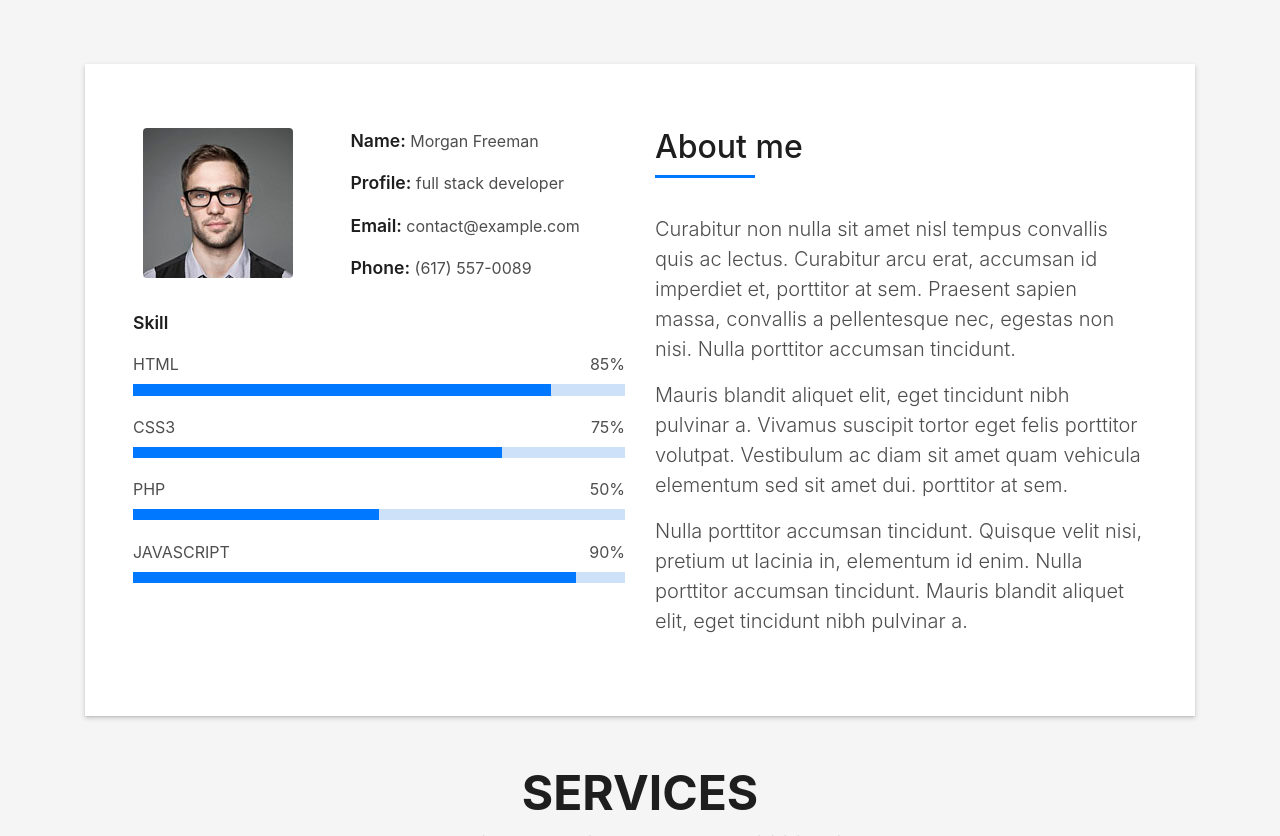
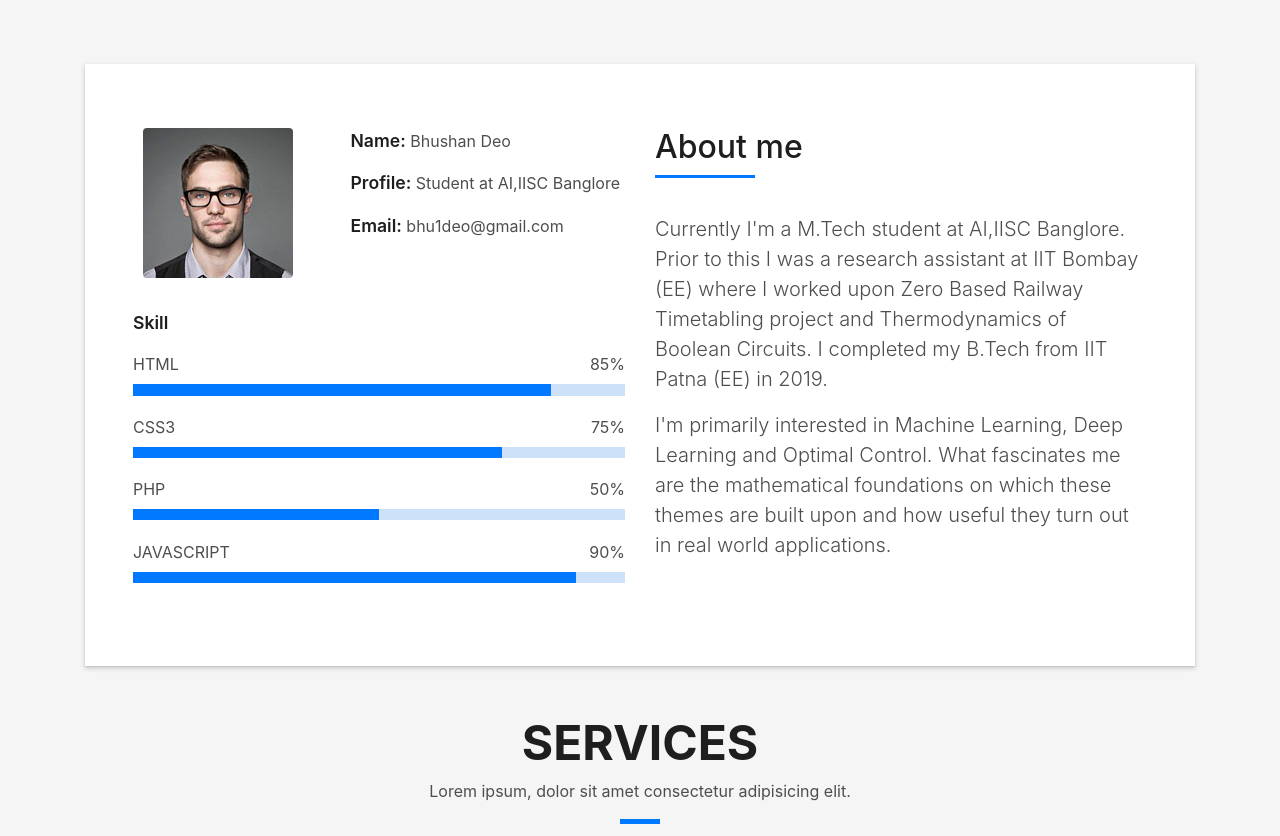
Before and after one commit to bhu1deo/bhu1deo, a plain HTML site: page index.html in a window 1280 px wide. Shown: the part 800-1636 px from the top of the page. Drawn offline with Linux system fonts and the light colour scheme; files whose address does not match are found by name.

Commit message:
First Change in index

```diff
--- a/index.html
+++ b/index.html
@@ -77,8 +77,8 @@
       <div class="table-cell">
         <div class="container">
           <!--<p class="display-6 color-d">Hello, world!</p>-->
-          <h1 class="intro-title mb-4">I am Morgan Freeman</h1>
-          <p class="intro-subtitle"><span class="text-slider-items">CEO DevFolio,Web Developer,Web Designer,Frontend Developer,Graphic Designer</span><strong class="text-slider"></strong></p>
+          <h1 class="intro-title mb-4">Hello, I am Bhushan Deo</h1>
+          <p class="intro-subtitle"><span class="text-slider-items">Human Being,AI Student and Researcher,Electrical Engineer</span><strong class="text-slider"></strong></p>
           <!-- <p class="pt-3"><a class="btn btn-primary btn js-scroll px-4" href="#about" role="button">Learn More</a></p> -->
         </div>
       </div>
@@ -101,10 +101,10 @@
                   </div>
                   <div class="col-sm-6 col-md-7">
                     <div class="about-info">
-                      <p><span class="title-s">Name: </span> <span>Morgan Freeman</span></p>
-                      <p><span class="title-s">Profile: </span> <span>full stack developer</span></p>
-                      <p><span class="title-s">Email: </span> <span>contact@example.com</span></p>
-                      <p><span class="title-s">Phone: </span> <span>(617) 557-0089</span></p>
+                      <p><span class="title-s">Name: </span> <span>Bhushan Deo</span></p>
+                      <p><span class="title-s">Profile: </span> <span>Student at AI,IISC Banglore</span></p>
+                      <p><span class="title-s">Email: </span> <span>bhu1deo@gmail.com</span></p>
+                      <!--<p><span class="title-s">Phone: </span> <span>(617) 557-0089</span></p>-->
                     </div>
                   </div>
                 </div>
@@ -140,21 +140,15 @@
                     </h5>
                   </div>
                   <p class="lead">
-                    Curabitur non nulla sit amet nisl tempus convallis quis ac lectus. Curabitur arcu erat, accumsan id
-                    imperdiet et, porttitor
-                    at sem. Praesent sapien massa, convallis a pellentesque nec, egestas non nisi. Nulla
-                    porttitor accumsan tincidunt.
+                    Currently I'm a M.Tech student at AI,IISC Banglore. Prior to this I was a research assistant at IIT Bombay (EE)
+                    where I worked upon Zero Based Railway Timetabling project and Thermodynamics of Boolean Circuits. I completed my
+                    B.Tech from IIT Patna (EE) in 2019.
                   </p>
                   <p class="lead">
-                    Mauris blandit aliquet elit, eget tincidunt nibh pulvinar a. Vivamus suscipit tortor eget felis
-                    porttitor volutpat. Vestibulum
-                    ac diam sit amet quam vehicula elementum sed sit amet dui. porttitor at sem.
+                    I'm primarily interested in Machine Learning, Deep Learning and Optimal Control. What fascinates me are the mathematical
+                    foundations on which these themes are built upon and how useful they turn out in real world applications.
                   </p>
-                  <p class="lead">
-                    Nulla porttitor accumsan tincidunt. Quisque velit nisi, pretium ut lacinia in, elementum id enim.
-                    Nulla porttitor accumsan
-                    tincidunt. Mauris blandit aliquet elit, eget tincidunt nibh pulvinar a.
-                  </p>
+
                 </div>
               </div>
             </div>
```
